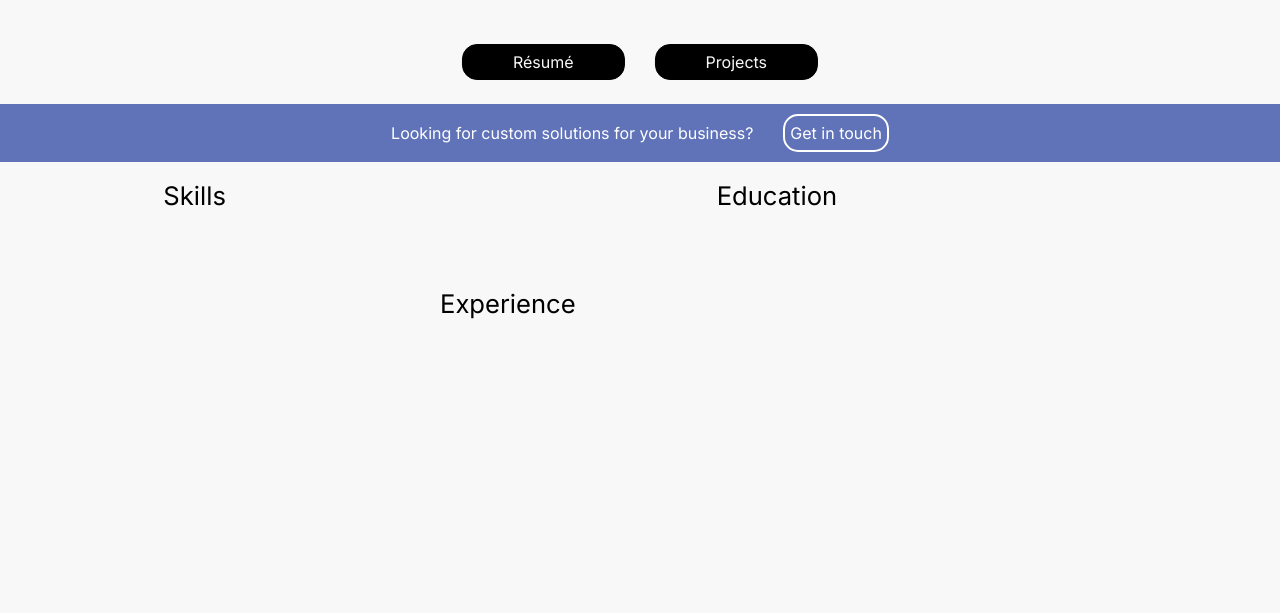
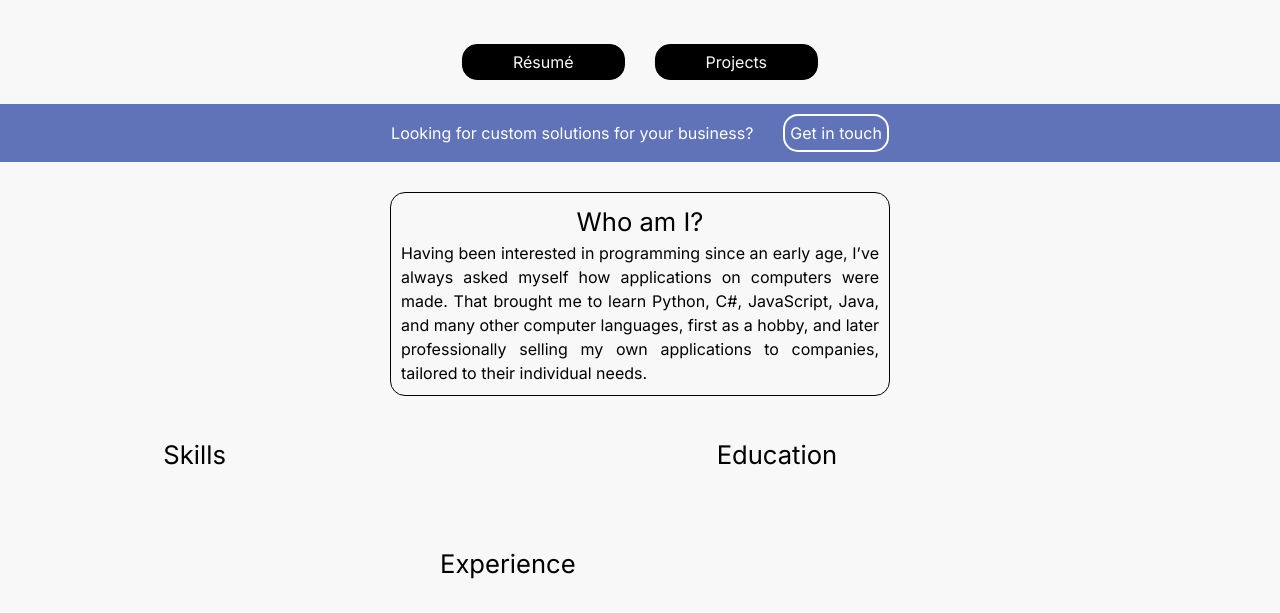
Before and after one commit to mfplinta/portfolio, a Django app: template main/templates/main/index.html in a window 1280 px wide. Shown: the part 196-809 px from the top of the page. Before the commit the page ends 515 px from the top, so only its background shows below. Run offline with Django 5.2, Linux system fonts and the light colour scheme; the template is opened without the code that fills it, so the values that code supplies are empty.

Commit message:
Add intro section

```diff
--- a/main/static/main/style.css
+++ b/main/static/main/style.css
@@ -739,3 +739,22 @@ span.project-tag {
 .markdown p a:before {
     content: "↗ ";
 }
+
+/* Intro */
+.intro-section {
+    border: 1px solid var(--primary-color);
+    display: flex;
+    flex-direction: column;
+    align-items: center;
+    justify-content: center;
+    text-align: justify;
+    text-justify: inter-word;
+    padding: 10px;
+    margin: 30px 10px 25px;
+    border-radius: 15px;
+    max-width: 500px;
+}
+
+.intro-section h2 {
+    padding: 0;
+}
--- a/main/templates/main/index.html
+++ b/main/templates/main/index.html
@@ -10,6 +10,10 @@
         <section class="ots-banner">
             <p>Looking for custom solutions for your business?</p>
             <a href="https://optimaltech.us" target="_blank">Get in touch</a>
+        </section>
+        <section class="intro-section">
+            <h2>Who am I?</h2>
+            <p>Having been interested in programming since an early age, I’ve always asked myself how applications on computers were made. That brought me to learn Python, C#, JavaScript, Java, and many other computer languages, first as a hobby, and later professionally selling my own applications to companies, tailored to their individual needs.</p>
         </section>
         <div class="horizontal-padded">
             <section class="skills-section">
```
